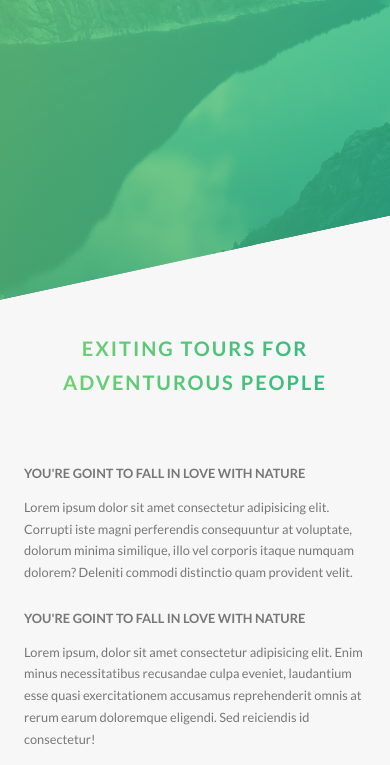
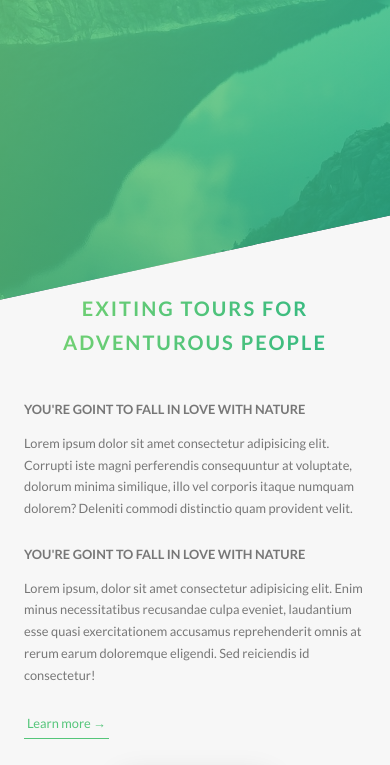
Before and after one commit to pjevic/Natours-III, a website: page index.html in a window 390 px wide. Shown: the part 502-1267 px from the top of the page. Drawn offline with Linux system fonts and the light colour scheme.

Commit message:
media queries - layout, about, features sections

```diff
--- a/sass/base/_utilities.scss
+++ b/sass/base/_utilities.scss
@@ -1,8 +1,20 @@
 .u-center-text {text-align: center !important;}
 
 .u-margin-bottom-small {margin-bottom: 1.5rem !important;}
-.u-margin-bottom-medium {margin-bottom: 4rem !important;}
-.u-margin-bottom-big {margin-bottom: 8rem !important;}
+.u-margin-bottom-medium {
+    margin-bottom: 4rem !important;
+
+    @include respond(tab-port) {
+        margin-bottom: 3rem !important;
+    }
+}
+.u-margin-bottom-big {
+    margin-bottom: 8rem !important;
+
+    @include respond(tab-port) {
+        margin-bottom: 5rem !important;
+    }
+}
 
 .u-margin-top-small {margin-top: 2rem !important;}
 .u-margin-top-big {margin-top: 8rem !important;}
--- a/sass/components/_composition.scss
+++ b/sass/components/_composition.scss
@@ -12,6 +12,13 @@
         transition: all .2s;
         outline-offset: 2rem;
 
+        @include respond(tab-port) {
+            position: relative;
+            float: left;
+            width: 33.3333%;
+            box-shadow: 0 1.5rem 3rem rgba($color-black, .2);
+        }
+
         &:hover {
             transform: scale(1.05) translateY(5px);
             box-shadow: 0 2.5rem 4rem rgba($color-black, .5);
@@ -23,16 +30,33 @@
         &--p1 {
             left: 0;
             top: -2rem;
+
+            @include respond(tab-port) {
+                top: 0;
+                transform: scale(1.2);
+            }
         }
 
         &--p2 {
             right: 0;
             top: 2rem;
+
+            @include respond(tab-port) {
+                top: -1rem;
+                transform: scale(1.3);
+                z-index: 100;
+            }
         }
 
         &--p3 {
             left: 20%;
             top: 10rem;
+
+            @include respond(tab-port) {
+                top: 1rem;
+                left: 0;
+                transform: scale(1.1);
+            }
         }
     }
 
--- a/sass/components/_feature-box.scss
+++ b/sass/components/_feature-box.scss
@@ -8,6 +8,10 @@
     border-radius: 3px;
     box-shadow: 0 1.5rem 4rem rgba($color-black, .15);
     transition: all .3s;
+
+    @include respond(tab-port) {
+        padding: 2rem;
+    }
 
     &:hover {
         transform: translateY(-1.5rem) scale(1.03);
@@ -22,9 +26,9 @@
         background-image: linear-gradient(to right, $color-primary-light, $color-primary-dark);
         background-clip: text;
         color: transparent;
-    }
 
-    &__text {
-
+        @include respond(tab-port) {
+            margin-bottom: 0;
+        }
     }
 }
--- a/sass/layout/_footer.scss
+++ b/sass/layout/_footer.scss
@@ -13,6 +13,10 @@
     &__logo-box {
         text-align: center;
         margin-bottom: 8rem;
+
+        @include respond(tab-port) {
+            margin-bottom: 6rem;
+        }
     }
 
     &__logo {
--- a/sass/pages/_home.scss
+++ b/sass/pages/_home.scss
@@ -4,6 +4,10 @@
     background-color: $color-gray-light-1;
     margin-top: -20vh;
     padding: 25rem 0;
+
+    @include respond(tab-port) {
+        padding: 20rem 0;
+    }
 }
 
 .section-features {
@@ -21,6 +25,10 @@
     & > * { // > direct children * all
         transform: skewY(7deg);
     }
+
+    @include respond(tab-port) {
+        padding: 10rem 0;
+    }
 }
 
 .section-tours {
@@ -28,11 +36,19 @@
     margin-top: -20vh;
     padding: 25rem 0 15rem 0;
     margin-top: -10rem;
+
+    @include respond(tab-port) {
+        padding: 20rem 0 10rem 0;
+    }
 }
 
 .section-stories {
     padding: 15rem 0;
     position: relative; // for bg-video
+
+    @include respond(tab-port) {
+        padding: 10rem 0;
+    }
 }
 
 .section-book {
@@ -42,6 +58,10 @@
         $color-primary-light,
         $color-primary-dark
     );
+
+    @include respond(tab-port) {
+        padding: 10rem 0;
+    }
 }
 
 .book {
```
Also changed, not shown: css/style.css, 2 other files.
